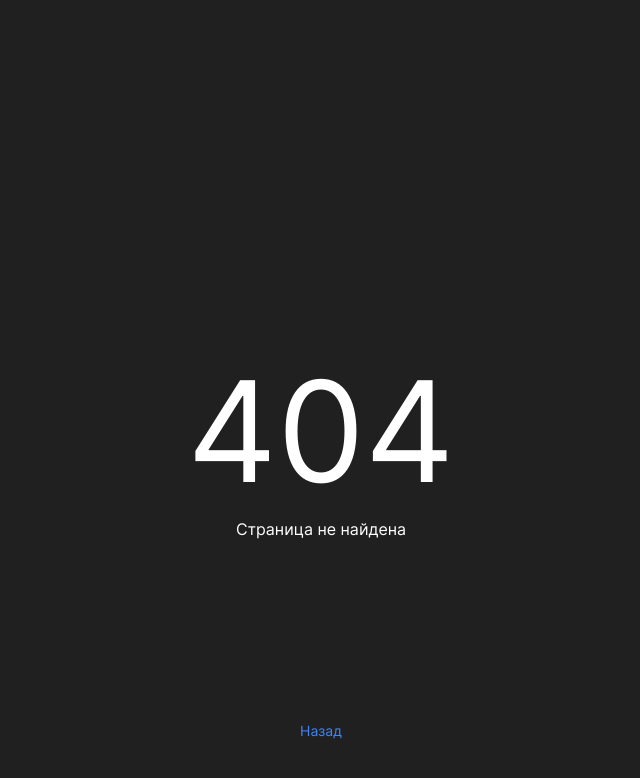
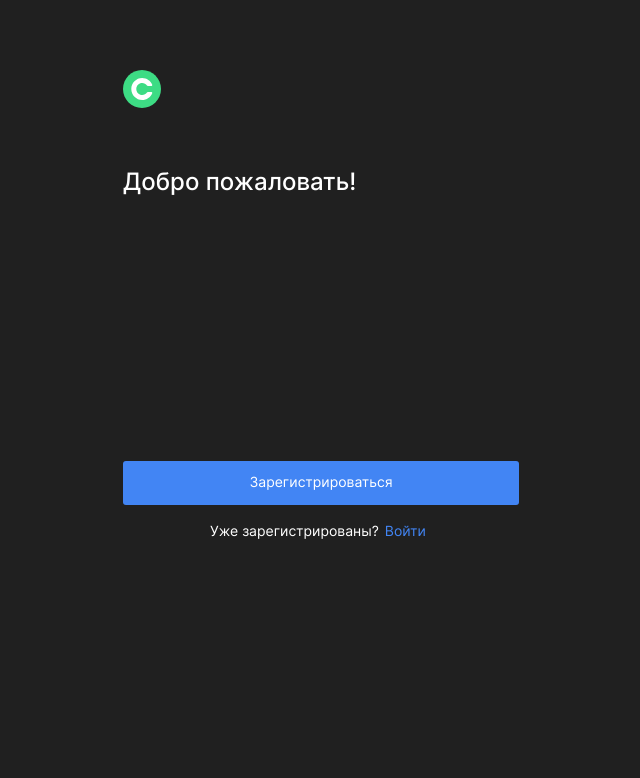
Before and after one commit to Saleria/movies-explorer-frontend2, a React (Create React App) app: page /signup in a window 1280 px wide. Before the commit this address had no page. Shown: the top 778 px of the page, without its empty margins (319-959 px from the left). Built offline with nearby package versions, Linux system fonts and the light colour scheme.

Commit message:
feat Form, Register

```diff
--- a/src/components/App/App.js
+++ b/src/components/App/App.js
@@ -4,6 +4,7 @@ import Main from '../Main/Main';
 import Movies from '../Movies/Movies';
 import SavedMovies from '../SavedMovies/SavedMovies';
 import NotFound from '../NotFound/NotFound';
+import Register from '../Register/Register';
 import './App.css';
 import { Route, Routes } from 'react-router-dom';
 import Profile from '../Profile/Profile';
@@ -17,6 +18,7 @@ function App() {
         <Route path="/saved-movies" element={<SavedMovies />} />
         <Route path="*" element={<NotFound />} />
         <Route path="profile" element={<Profile />} />
+        <Route path="/signup" element={<Register />} />
       </Routes>
     </div>
   );
--- a/src/components/Form/Form.css
+++ b/src/components/Form/Form.css
@@ -0,0 +1,80 @@
+.form {
+    width: 100%;
+    height: 100vh;
+    background-color: rgba(32, 32, 32, 1);
+}
+
+.form__container {
+    max-width: 396px;
+    display: flex;
+    margin: 0 auto;
+    flex-direction: column;
+}
+
+.form__img {
+    width: 38px;
+    padding: 70px 0 40px;
+}
+
+.form__title {
+    color: rgba(255, 255, 255, 1);
+    font-weight: 500;
+    font-size: 24px;
+    line-height: 1.2;
+    padding: 0 0 40px;
+}
+
+.form__info {
+    border: none;
+    margin: 0;
+    padding: 0;
+}
+
+.form__button {
+    background-color: rgba(66, 133, 244, 1);
+    border-radius: 3px;
+    width: 396px;
+    font-size: 14px;
+    line-height: 1.2;
+    font-weight: 400;
+    color: rgba(255, 255, 255, 1);
+    padding: 13px 0 15px 0;
+    text-align: center;
+    cursor: pointer;
+    transition: all .3s linear;
+}
+
+.form__button:hover {
+    transition: all .3s linear;
+    opacity: .6;
+}
+
+.form__enter {
+    margin: 16px 0 0;
+    text-align: center;
+}
+
+.form__label {
+    font-size: 14px;
+    line-height: 1.2;
+    font-weight: 400;
+    color: rgba(255, 255, 255, 1);
+    padding: 0;
+    margin: 0;
+}
+
+.form__button-enter {
+    font-size: 14px;
+    line-height: 1.2;
+    font-weight: 400;
+    color: rgba(66, 133, 244, 1);
+    background-color: rgba(32, 32, 32, 1);
+    border: none;
+    cursor: pointer;
+    transition: all .3s linear;
+}
+
+.form__button-enter:hover {
+    transition: all .3s linear;
+    opacity: .6;
+}
--- a/src/components/Form/Form.js
+++ b/src/components/Form/Form.js
@@ -1,17 +1,35 @@
 import React from "react";
+import logo from "../../images/logo.svg"
 
-function Form ({title, children, buttonText}) {
-    return(
+function Form({
+    title,
+    children,
+    buttonText,
+    lableText,
+    buttonEnterText }) {
+    return (
         <section className="form">
             <div className="form__container">
+                <img className="form__img"
+                    src={logo}
+                    alt="логотип буква С в зеленом круге" />
                 <h2 className="form__title">{title}</h2>
                 <form className="form__shell">
                     <fieldset className="form__info">
-
+                        {children}
                     </fieldset>
                     <button className="form__button" type="submit">
                         {buttonText}
                     </button>
+                    <div className="form__enter">
+                        <label className="form__label" htmlFor="button">
+                            {lableText}
+                        </label>
+                        <button className="form__button-enter" id="button">
+                            {buttonEnterText}
+                        </button>
+                    </div>
+
                 </form>
             </div>
         </section>
--- /dev/null
+++ b/src/components/Register/Register.js
@@ -0,0 +1,15 @@
+import React from "react";
+import Form from "../Form/Form";
+
+function Register () {
+    return(
+        <Form
+            title="Добро пожаловать!"
+            buttonText="Зарегистрироваться"
+            lableText="Уже зарегистрированы?"
+            buttonEnterText="Войти"
+        />
+    );
+}
+
+export default Register;
--- a/src/index.css
+++ b/src/index.css
@@ -17,3 +17,5 @@
 @import url(./components/SavedMovies/SavedMovies.css);
 @import url(./components/NotFound/NotFound.css);
 @import url(./components/Profile/Profile.css);
+@import url(./components/Form/Form.css);
+@import url(./components/Register/Register.css);
```
Also changed, not shown: src/components/Register/Register.css (added).
